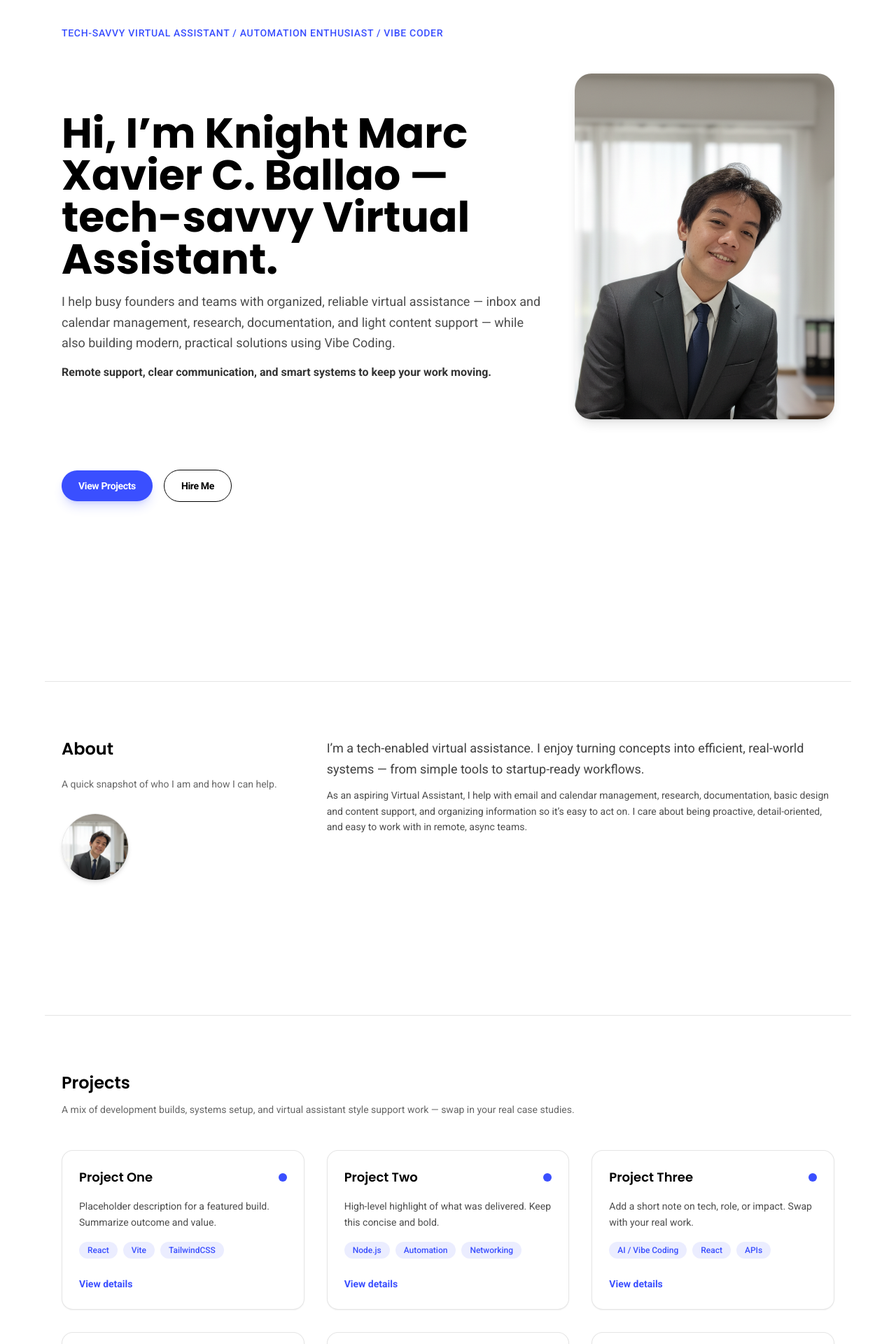
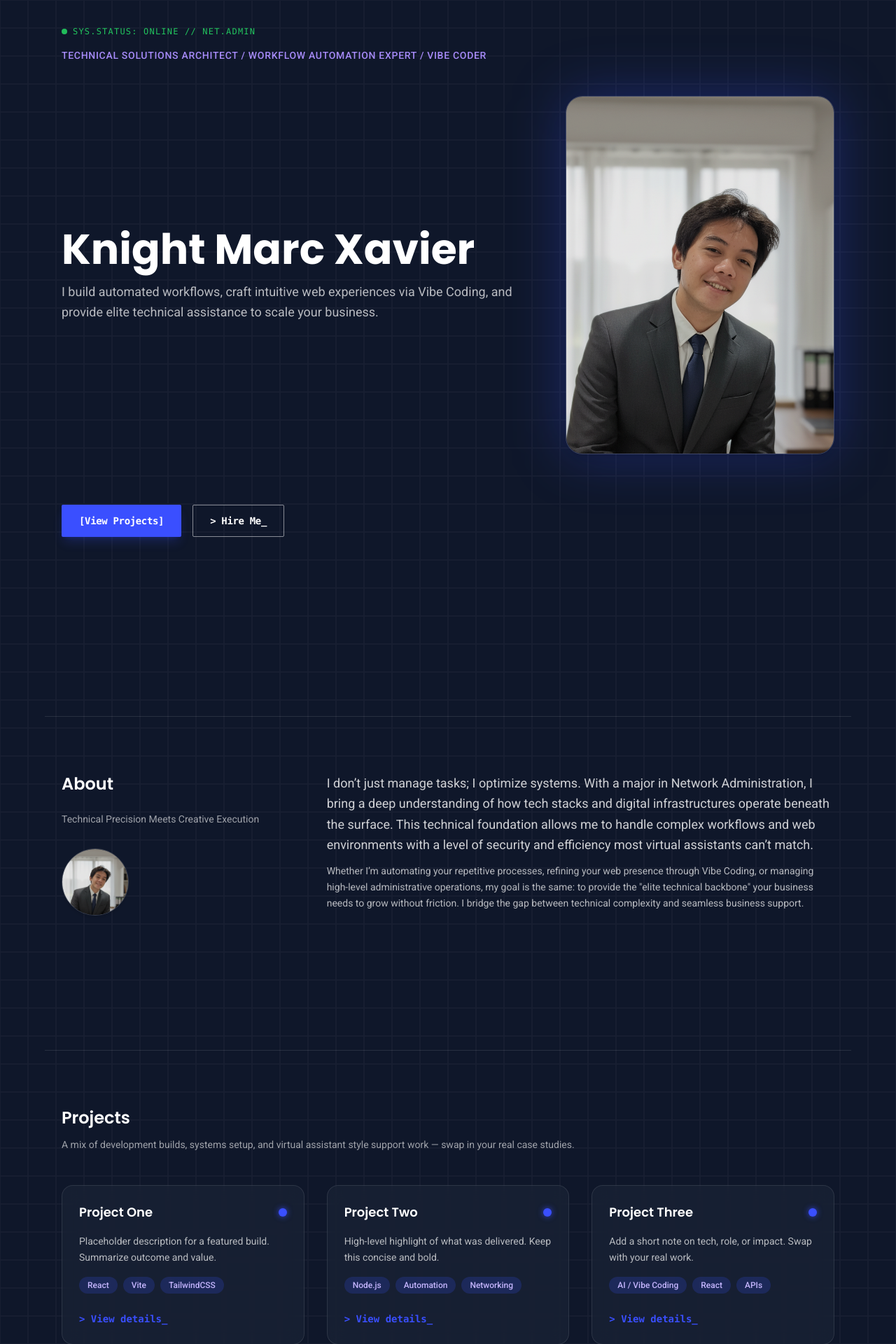
Before and after one commit to KnightMarc/vibe-portfolio-site, a React (Vite) app: page / in a window 1280 px wide. Shown: the part 320-2240 px from the top of the page at 70% size. Built offline with nearby package versions, Linux system fonts and the light colour scheme.

Commit message:
Update the UI

```diff
--- a/package.json
+++ b/package.json
@@ -9,6 +9,7 @@
     "preview": "vite preview"
   },
   "dependencies": {
+    "framer-motion": "^11.0.8",
     "react": "^18.3.1",
     "react-dom": "^18.3.1"
   },
--- a/src/App.jsx
+++ b/src/App.jsx
@@ -7,9 +7,10 @@ import Footer from './components/Footer.jsx';
 
 function App() {
   return (
-    <div className="min-h-screen bg-white text-black">
+    <div className="dark">
+      <div className="min-h-screen bg-white text-black dark:bg-darkBg dark:text-white bg-grid transition-colors duration-300">
         <Navbar />
-      <main className="flex flex-col gap-0">
+        <main className="flex flex-col gap-0 relative z-10">
           <Hero />
           <About />
           <Projects />
@@ -17,6 +18,7 @@ function App() {
         </main>
         <Footer />
       </div>
+    </div>
   );
 }
 
--- a/src/components/About.jsx
+++ b/src/components/About.jsx
@@ -1,38 +1,47 @@
+import { motion } from 'framer-motion';
+
 function About() {
   return (
     <section
       id="about"
-      className="container grid gap-8 border-t border-black/10 py-16 md:grid-cols-3 md:py-20 mt-24"
+      className="container grid gap-8 border-t border-black/10 py-16 md:grid-cols-3 md:py-20 mt-24 dark:border-white/10"
     >
-      <div className="flex flex-col gap-2">
-        <h2 className="text-2xl font-semibold heading-font">About</h2>
-        <p className="text-sm text-black/60 mt-4 mb-4">
-          A quick snapshot of who I am and how I can help.
+      <motion.div
+        initial={{ opacity: 0, y: 30 }}
+        whileInView={{ opacity: 1, y: 0 }}
+        viewport={{ once: true, amount: 0.3 }}
+        transition={{ duration: 0.6 }}
+        className="flex flex-col gap-2"
+      >
+        <h2 className="text-2xl font-semibold heading-font dark:text-white">About</h2>
+        <p className="text-sm text-black/60 mt-4 mb-4 dark:text-white/60">
+          Technical Precision Meets Creative Execution
         </p>
         <div className="block shrink-0 mt-2">
           <img
             src="/profile.png"
             alt="Portrait of Knight Marc Xavier C. Ballao"
-            className="h-24 w-24 rounded-full object-cover shadow-md border border-black/10"
+            className="h-24 w-24 rounded-full object-cover shadow-md border border-black/10 dark:border-white/20 filter dark:brightness-90"
           />
         </div>
-      </div>
-      <div className="md:col-span-2 space-y-4 md:mt-0 mt-4">
+      </motion.div>
+      <motion.div
+        initial={{ opacity: 0, y: 30 }}
+        whileInView={{ opacity: 1, y: 0 }}
+        viewport={{ once: true, amount: 0.3 }}
+        transition={{ duration: 0.6, delay: 0.2 }}
+        className="md:col-span-2 space-y-4 md:mt-0 mt-4"
+      >
         <div className="space-y-3">
-          <p className="text-lg leading-relaxed text-black/75">
-            I’m a tech-enabled virtual assistance. I
-            enjoy turning concepts into efficient, real-world systems — from
-            simple tools to startup-ready workflows.
+          <p className="text-lg leading-relaxed text-black/75 dark:text-white/80">
+            I don’t just manage tasks; I optimize systems. With a major in Network Administration, I bring a deep understanding of how tech stacks and digital infrastructures operate beneath the surface. This technical foundation allows me to handle complex workflows and web environments with a level of security and efficiency most virtual assistants can’t match.
+
           </p>
-          <p className="text-sm leading-relaxed text-black/70">
-            As an aspiring Virtual Assistant, I help with email and calendar
-            management, research, documentation, basic design and content
-            support, and organizing information so it’s easy to act on. I care
-            about being proactive, detail-oriented, and easy to work with in
-            remote, async teams.
+          <p className="text-sm leading-relaxed text-black/70 dark:text-white/70">
+            Whether I’m automating your repetitive processes, refining your web presence through Vibe Coding, or managing high-level administrative operations, my goal is the same: to provide the "elite technical backbone" your business needs to grow without friction. I bridge the gap between technical complexity and seamless business support.
           </p>
         </div>
-      </div>
+      </motion.div>
     </section>
   );
 }
--- a/src/components/Footer.jsx
+++ b/src/components/Footer.jsx
@@ -2,10 +2,10 @@ function Footer() {
   const year = new Date().getFullYear();
 
   return (
-    <footer className="border-t border-black/10 bg-white">
-      <div className="container flex flex-col gap-2 py-8 text-sm text-black/60 sm:flex-row sm:items-center sm:justify-between">
+    <footer className="border-t border-black/10 bg-white dark:bg-darkBg dark:border-white/10 transition-colors duration-300">
+      <div className="container flex flex-col gap-2 py-8 text-sm text-black/60 dark:text-white/60 sm:flex-row sm:items-center sm:justify-between">
         <span>Knight Marc Xavier C. Ballao © {year}</span>
-        <span className="text-black/50">Built with React, Vite, and Tailwind.</span>
+        <span className="text-black/50 dark:text-white/50">Built with React, Vite, and Tailwind.</span>
       </div>
     </footer>
   );
--- a/src/components/Hero.jsx
+++ b/src/components/Hero.jsx
@@ -2,48 +2,48 @@ function Hero() {
   return (
     <section
       id="home"
-      className="container mt-28 flex flex-col gap-12 py-24 md:mt-32 md:py-32 lg:py-40"
+      className="container mt-28 flex flex-col gap-12 py-24 md:mt-32 md:py-32 lg:py-40 relative"
     >
-      <p className="text-sm uppercase tracking-wider text-violentBlue font-medium">
-        Tech-Savvy Virtual Assistant / Automation Enthusiast / Vibe Coder
+      <div className="flex items-center gap-2 mb-[-2rem]">
+        <div className="h-2 w-2 rounded-full bg-green-500 animate-pulse"></div>
+        <span className="font-mono text-xs text-green-500 tracking-widest uppercase">
+          SYS.STATUS: ONLINE // NET.ADMIN
+        </span>
+      </div>
+      <p className="text-sm uppercase tracking-wider text-violentBlue font-medium dark:text-violet-400">
+        TECHNICAL SOLUTIONS ARCHITECT / WORKFLOW AUTOMATION EXPERT / VIBE CODER
       </p>
       <div className="flex flex-col gap-10 md:flex-row md:items-center">
         <div className="flex flex-col max-w-3xl">
-          <h1 className="text-4xl sm:text-5xl lg:text-6xl font-bold leading-tight heading-font">
-            Hi, I’m Knight Marc Xavier C. Ballao —  tech-savvy
-            Virtual Assistant.
+          <h1 className="text-4xl sm:text-5xl lg:text-6xl font-bold leading-tight heading-font dark:text-white">
+            Knight Marc Xavier
           </h1>
-          <p className="mt-4 text-lg text-black/70 leading-relaxed font-normal">
-            I help busy founders and teams with organized, reliable virtual
-            assistance — inbox and calendar management, research, documentation,
-            and light content support — while also building modern, practical
-            solutions using Vibe Coding.
+          <p className="mt-4 text-lg text-black/70 leading-relaxed font-normal dark:text-white/70">
+            I build automated workflows, craft intuitive web experiences via Vibe Coding, and provide elite technical assistance to scale your business.
           </p>
-          <p className="mt-4 text-base font-semibold text-black/80">
-            Remote support, clear communication, and smart systems to keep your
-            work moving.
-          </p>
+
         </div>
-        <div className="w-full max-w-xs md:max-w-sm">
+        <div className="w-full max-w-xs md:max-w-sm relative group">
+          <div className="absolute inset-0 bg-violentBlue/20 rounded-3xl blur-2xl group-hover:bg-violentBlue/40 transition-colors duration-500 dark:bg-violentBlue/30 dark:group-hover:bg-violentBlue/50"></div>
           <img
             src="/profile.png"
             alt="Portrait of Knight Marc Xavier C. Ballao"
-            className="w-full rounded-3xl shadow-lg object-cover aspect-[3/4]"
+            className="w-full rounded-3xl shadow-lg object-cover aspect-[3/4] border border-white/10 dark:border-white/20 relative z-10 filter dark:brightness-90"
           />
         </div>
       </div>
       <div className="mt-6 flex flex-wrap items-center gap-4">
         <a
           href="#projects"
-          className="inline-flex items-center justify-center rounded-full bg-violentBlue px-6 py-3 text-white text-sm font-semibold tracking-tight shadow-lg shadow-violentBlue/20 transition-all duration-200 ease-out hover:-translate-y-0.5 hover:scale-[1.02] hover:shadow-xl hover:bg-[#3043e0] focus-visible:outline-none focus-visible:ring-2 focus-visible:ring-violentBlue focus-visible:ring-offset-2"
+          className="inline-flex items-center justify-center rounded-sm bg-violentBlue px-6 py-3 text-white text-sm font-semibold tracking-tight shadow-lg shadow-violentBlue/20 transition-all duration-200 ease-out hover:-translate-y-0.5 hover:scale-[1.02] dark:hover:neon-glow hover:bg-[#3043e0] focus-visible:outline-none focus-visible:ring-2 focus-visible:ring-violentBlue focus-visible:ring-offset-2 border border-transparent font-mono"
         >
-          View Projects
+          [View Projects]
         </a>
         <a
           href="#contact"
-          className="inline-flex items-center justify-center rounded-full border border-black px-6 py-3 text-sm font-semibold tracking-tight transition-all duration-200 ease-out hover:-translate-y-0.5 hover:scale-[1.02] hover:bg-black hover:text-white hover:shadow-md focus-visible:outline-none focus-visible:ring-2 focus-visible:ring-violentBlue focus-visible:ring-offset-2"
+          className="inline-flex items-center justify-center rounded-sm border border-black dark:border-white/50 px-6 py-3 text-sm font-semibold tracking-tight transition-all duration-200 ease-out hover:-translate-y-0.5 hover:scale-[1.02] hover:bg-black hover:text-white dark:hover:bg-white dark:hover:text-black hover:shadow-md focus-visible:outline-none focus-visible:ring-2 focus-visible:ring-violentBlue focus-visible:ring-offset-2 font-mono dark:text-white"
         >
-          Hire Me
+          &gt; Hire Me_
         </a>
       </div>
     </section>
--- a/src/components/Navbar.jsx
+++ b/src/components/Navbar.jsx
@@ -7,15 +7,15 @@ const navItems = [
 
 function Navbar() {
   return (
-    <header className="sticky top-0 z-30 bg-white/90 backdrop-blur border-b border-black/10">
+    <header className="sticky top-0 z-30 bg-white/90 backdrop-blur border-b border-black/10 dark:bg-darkBg/80 dark:border-white/10 transition-all duration-300">
       <nav className="container flex items-center justify-between py-5">
-        <div className="font-semibold text-lg tracking-tight heading-font">Knight Ballao</div>
+        <div className="font-semibold text-lg tracking-tight heading-font dark:text-white">Knight Ballao</div>
         <ul className="flex items-center gap-6 text-sm font-medium">
           {navItems.map((item) => (
             <li key={item.label}>
               <a
                 href={item.href}
-                className="transition-all duration-200 ease-out hover:text-violentBlue hover:underline underline-offset-8 focus-visible:outline-none focus-visible:text-violentBlue"
+                className="transition-all duration-200 ease-out text-black/80 hover:text-violentBlue hover:underline underline-offset-8 focus-visible:outline-none focus-visible:text-violentBlue dark:text-white/80 dark:hover:text-violentBlue dark:hover:neon-text"
               >
                 {item.label}
               </a>
--- a/src/components/Projects.jsx
+++ b/src/components/Projects.jsx
@@ -1,3 +1,5 @@
+import { motion } from 'framer-motion';
+
 const projects = [
   {
     title: 'Project One',
@@ -38,35 +40,39 @@ function Projects() {
   return (
     <section
       id="projects"
-      className="container flex flex-col gap-12 border-t border-black/10 py-16 md:py-20 mt-24 md:mt-28"
+      className="container flex flex-col gap-12 border-t border-black/10 py-16 md:py-20 mt-24 md:mt-28 dark:border-white/10"
     >
       <div className="flex flex-col gap-3">
-        <h2 className="text-2xl font-semibold heading-font">Projects</h2>
-        <p className="text-sm text-black/60">
+        <h2 className="text-2xl font-semibold heading-font dark:text-white">Projects</h2>
+        <p className="text-sm text-black/60 dark:text-white/60">
           A mix of development builds, systems setup, and virtual assistant
           style support work — swap in your real case studies.
         </p>
       </div>
       <div className="grid gap-8 sm:grid-cols-2 lg:grid-cols-3">
-        {projects.map((project) => (
-          <article
+        {projects.map((project, index) => (
+          <motion.article
             key={project.title}
-            className="flex flex-col gap-4 rounded-2xl border border-black/10 bg-white p-6 shadow-sm transition-all duration-200 ease-out hover:-translate-y-1 hover:shadow-md hover:border-violentBlue/50"
+            initial={{ opacity: 0, y: 30 }}
+            whileInView={{ opacity: 1, y: 0 }}
+            viewport={{ once: true, amount: 0.1 }}
+            transition={{ duration: 0.5, delay: index * 0.1 }}
+            className="flex flex-col gap-4 rounded-2xl border border-black/10 bg-white p-6 shadow-sm transition-all duration-300 ease-out hover:-translate-y-1 hover:shadow-md hover:border-violentBlue/50 dark:bg-darkCard/50 dark:border-white/10 dark:backdrop-blur-md dark:hover:neon-glow group"
           >
             <div className="flex items-center justify-between">
-              <h3 className="text-lg font-semibold heading-font">
+              <h3 className="text-lg font-semibold heading-font dark:text-white group-hover:text-violentBlue transition-colors duration-300">
                 {project.title}
               </h3>
-              <span className="h-3 w-3 rounded-full bg-violentBlue"></span>
+              <span className="h-3 w-3 rounded-full bg-violentBlue dark:shadow-[0_0_8px_rgba(58,79,255,0.8)]"></span>
             </div>
-            <p className="text-sm leading-relaxed text-black/70">
+            <p className="text-sm leading-relaxed text-black/70 dark:text-white/70">
               {project.description}
             </p>
             <div className="flex flex-wrap gap-2">
               {project.tags.map((tag) => (
                 <span
                   key={tag}
-                  className="inline-block rounded-full bg-violentBlue/10 px-3 py-1 text-xs font-medium text-violentBlue"
+                  className="inline-block rounded-full bg-violentBlue/10 px-3 py-1 text-xs font-medium text-violentBlue dark:bg-violentBlue/20 dark:text-violet-300"
                 >
                   {tag}
                 </span>
@@ -75,12 +81,12 @@ function Projects() {
             <div className="mt-auto pt-2">
               <button
                 type="button"
-                className="text-sm font-semibold text-violentBlue transition-all duration-200 ease-out hover:text-black focus-visible:outline-none focus-visible:ring-2 focus-visible:ring-violentBlue focus-visible:ring-offset-2"
+                className="text-sm font-semibold text-violentBlue transition-all duration-200 ease-out hover:text-black dark:hover:text-white focus-visible:outline-none focus-visible:ring-2 focus-visible:ring-violentBlue focus-visible:ring-offset-2 font-mono"
               >
-                View details
+                &gt; View details_
               </button>
             </div>
-          </article>
+          </motion.article>
         ))}
       </div>
     </section>
--- a/src/index.css
+++ b/src/index.css
@@ -2,15 +2,43 @@
 @tailwind components;
 @tailwind utilities;
 
-:root {
-  color: #000000;
-  background-color: #ffffff;
+@layer base {
+  :root {
+    color: #000000;
+    background-color: #ffffff;
+  }
+
+  .dark {
+    color: #ffffff;
+    background-color: #0f172a;
+  }
+
+  body {
+    font-family: 'Roboto', sans-serif;
+    @apply bg-white text-black dark:bg-darkBg dark:text-white transition-colors duration-300;
+  }
 }
 
-body {
-  font-family: 'Roboto', sans-serif;
-  background-color: #ffffff;
-  color: #000000;
+@layer utilities {
+  .bg-glass {
+    @apply bg-white/70 backdrop-blur-md border border-white/20 dark:bg-darkCard/50 dark:border-white/10;
+  }
+
+  .glass-card {
+    @apply bg-white/80 backdrop-blur-lg border border-black/5 dark:bg-slate-800/40 dark:border-white/10 shadow-sm transition-all duration-300;
+  }
+
+  .neon-glow {
+    @apply shadow-[0_0_15px_rgba(58,79,255,0.5)] border-transparent;
+  }
+
+  .neon-glow:hover {
+    @apply shadow-[0_0_25px_rgba(58,79,255,0.8)];
+  }
+
+  .neon-text {
+    text-shadow: 0 0 10px rgba(58, 79, 255, 0.7);
+  }
 }
 
 h1,
```
Also changed, not shown: src/components/Contact.jsx (+16 -16 lines), tailwind.config.cjs (+6 -0 lines), 1 other file (tests, documents, lock files or other folders). Lines whose indentation alone changed are shown as unchanged.
